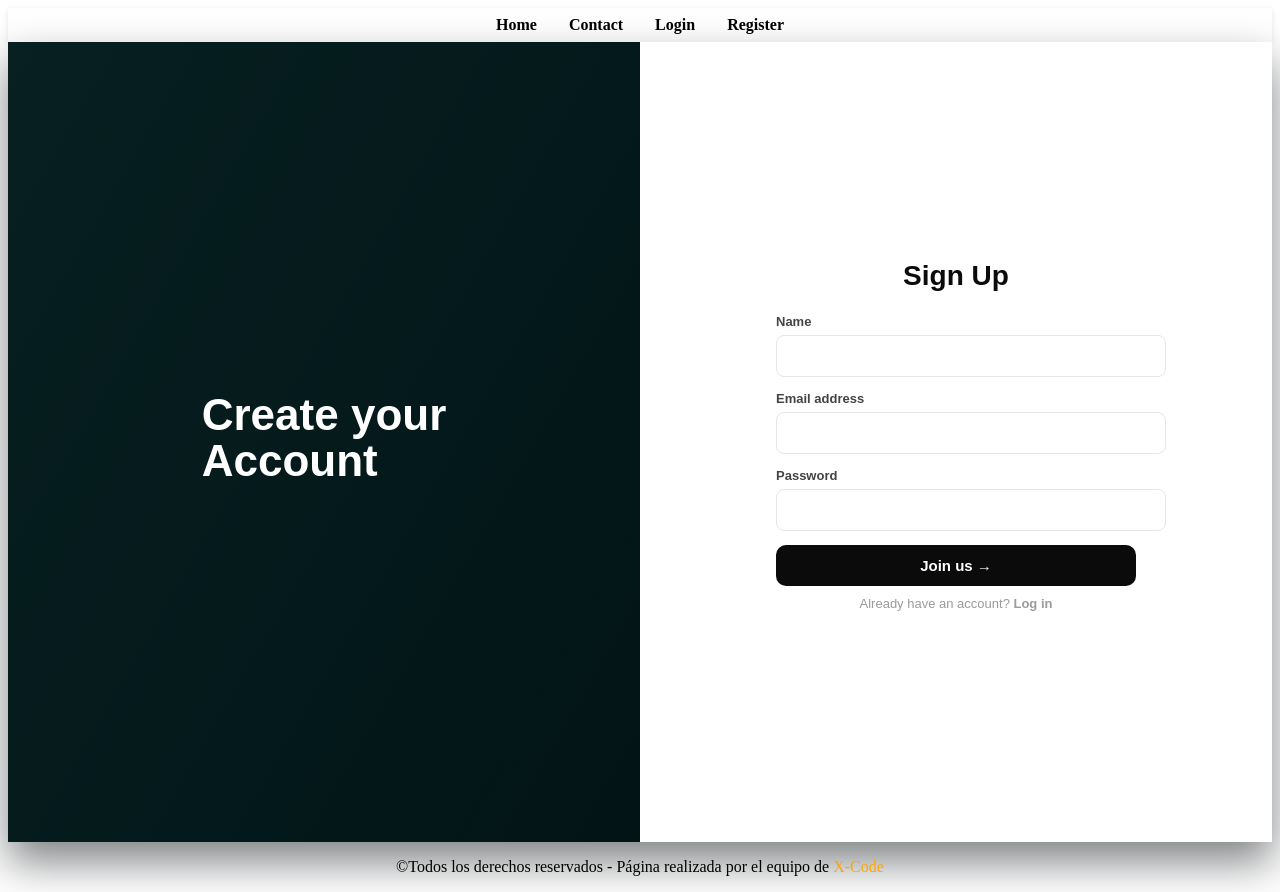
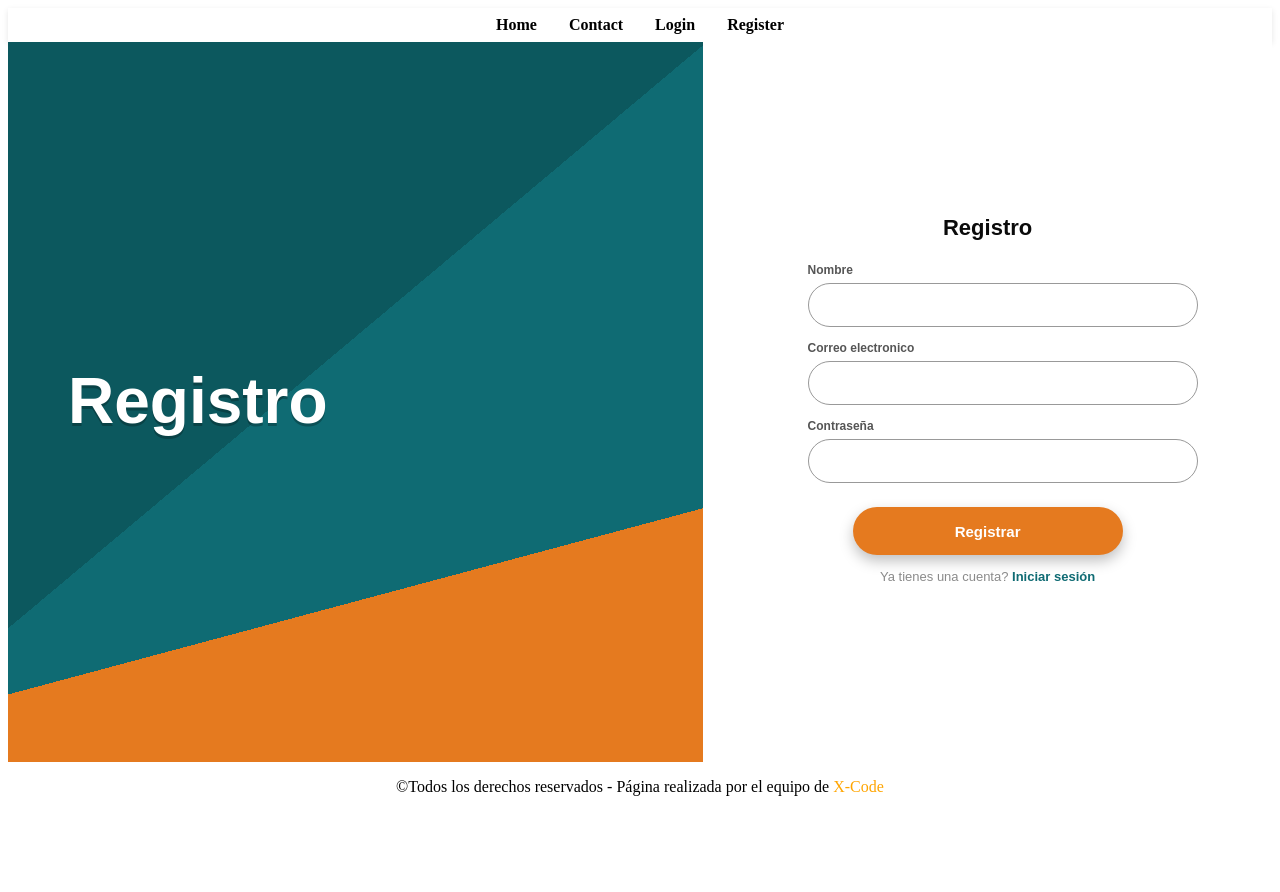
Before and after one commit to dudidev/TRIPGO-FRONTEND, an Angular app: page /register in a window 1280 px wide. After the commit the page ends 812 px from the top, so only its background shows below. Built offline with nearby package versions, Linux system fonts and the light colour scheme.

Commit message:
Refactorizar register

```diff
--- a/src/app/pages/register/register.css
+++ b/src/app/pages/register/register.css
@@ -1,4 +1,204 @@
 .ppal {
+  width: 100%;
+  min-height: calc(100vh - 120px); /* deja aire para nav/footer */
+  font-family: 'Poppins', sans-serif;
+
+  display: grid;
+  grid-template-columns: 1.1fr 0.9fr;
+  background: #fff;
+  overflow: hidden;
+}
+
+/* =========================
+   IZQUIERDA (como mockup)
+   ========================= */
+.left {
+  position: relative;
+  padding: 80px 60px;
+  display: flex;
+  align-items: center;
+  justify-content: flex-start;
+  background: #0f6b73; /* verde azulado plano */
+  min-height: 560px;
+  overflow: hidden;
+}
+
+/* quitamos el oscuro que tenías */
+.left::before {
+  content: "";
+  position: absolute;
+  inset: 0;
+  background: none;
+}
+
+/* diagonal oscura */
+.left::after {
+  content: "";
+  position: absolute;
+  inset: 0;
+  background:
+    linear-gradient(
+      140deg,
+      rgba(0,0,0,0.18) 0%,
+      rgba(0,0,0,0.18) 45%,
+      transparent 45%,
+      transparent 100%
+    ),
+    linear-gradient(
+      165deg,
+      transparent 0%,
+      transparent 72%,
+      #e57a1f 72%,
+      #e57a1f 100%
+    );
+  pointer-events: none;
+}
+
+.left-content {
+  position: relative;
+  z-index: 2;
+  max-width: 420px;
+}
+
+.left h1 {
+  margin: 0;
+  font-size: clamp(44px, 5vw, 64px);
+  line-height: 1.05;
+  font-weight: 800;
+  color: white;
+  text-shadow: 0 3px 0 rgba(0,0,0,0.25);
+}
+
+/* =========================
+   DERECHA
+   ========================= */
+.right {
+  background: #fff;
+  padding: 48px 56px;
+  display: flex;
+  align-items: center;
+  justify-content: center;
+}
+
+.carta {
+  width: 100%;
+  max-width: 360px;
+  text-align: center;
+}
+
+.carta h2 {
+  margin: 8px 0 22px;
+  font-size: 22px;    /* más pequeño como mockup */
+  color: #0b0b0b;
+  font-weight: 800;
+}
+
+/* Formulario */
+form .field {
+  margin-bottom: 14px;
+  text-align: left;
+}
+
+label {
+  display: block;
+  font-size: 12px;
+  margin-bottom: 6px;
+  color: #555;
+  font-weight: 700;
+}
+
+/* INPUTS tipo pill */
+input {
+  width: 100%;
+  height: 42px;
+  padding: 0 14px;
+  border-radius: 999px;      /* pill */
+  border: 1.5px solid #999;  /* más marcado */
+  font-size: 14px;
+  outline: none;
+  transition: 0.2s ease;
+}
+
+input:focus {
+  border-color: #0f6b73;
+  box-shadow: 0 0 0 3px rgba(15,107,115,0.15);
+}
+
+/* BOTÓN naranja ancho */
+.btn {
+  margin-top: 10px;
+  width: 75%;
+  height: 48px;
+  border-radius: 999px;
+  border: none;
+  cursor: pointer;
+  font-weight: 700;
+  font-size: 15px;
+  transition: transform .12s ease, filter .12s ease;
+}
+
+.btn-primary {
+  background: #e57a1f; /* naranja mockup */
+  color: white;
+  box-shadow: 0 6px 14px rgba(0,0,0,0.25);
+}
+
+.btn-primary:hover {
+  transform: translateY(-1px);
+  filter: brightness(1.03);
+}
+
+.account {
+  text-align: center;
+  color: #8a8a8a;
+  font-size: 13px;
+  margin-top: 14px;
+}
+
+.account a {
+  color: #0f6b73;
+  font-weight: 700;
+  text-decoration: none;
+}
+
+.account a:hover {
+  text-decoration: underline;
+}
+
+/* =========================
+   RESPONSIVE
+   ========================= */
+@media (max-width: 900px) {
+  .ppal {
+    grid-template-columns: 1fr;
+  }
+
+  .left {
+    min-height: 45vh;
+    padding: 60px 30px;
+  }
+
+  .right {
+    min-height: 55vh;
+    padding: 40px 20px;
+  }
+
+  .btn {
+    width: 100%;
+  }
+}
+
+
+
+
+
+
+
+
+
+
+
+/* .ppal {
   width: 100%;
   height: 100vh;
   justify-content: center;
@@ -20,9 +220,9 @@
   background-size: cover;
   background-position: center;
   min-height: 560px;
-}
+} */
 
-.left::before {
+/* .left::before {
   content: "";
   position: absolute;
   inset: 0;
@@ -41,11 +241,11 @@
   line-height: 1.05;
   font-weight: 700;
   color: white;
-}
+} */
 
 
 
-.right {
+/* .right {
   background: #fff;
   padding: 48px 56px;
   display: flex;
@@ -64,31 +264,31 @@
   font-size: 28px;
   color: #0b0b0b;
   font-weight: 700;
-}
+} */
 
 /* Formulario */
-form .field {
+/* form .field {
   margin-bottom: 14px;
-}
+} */
 
-label {
+/* label {
   display: block;
   font-size: 13px;
   margin-bottom: 6px;
   color: #444;
   font-weight: 600;
-}
+} */
 
-input {
+/* input {
   width: 100%;
   padding: 12px 14px;
   border-radius: 8px;
   border: 1px solid #e6e6e6;
   font-size: 14px;
   outline: none;
-}
+} */
 
-input:focus {
+/* input:focus {
   border-color: #00a3a3;
   box-shadow: 0 6px 18px rgba(0, 163, 163, 0.08);
 }
@@ -102,9 +302,9 @@ input:focus {
   cursor: pointer;
   font-weight: 700;
   font-size: 15px;
-}
+} */
 
-.btn-primary {
+/* .btn-primary {
   background: #0b0b0b;
   color: white;
 }
@@ -120,4 +320,4 @@ input:focus {
   color: inherit;
   font-weight: 700;
   text-decoration: none;
-}
+} */
--- a/src/app/pages/register/register.html
+++ b/src/app/pages/register/register.html
@@ -5,37 +5,40 @@
 
   <section class="left">
     <div class="left-content">
-      <h1>Create your<br>Account</h1>
+      <h1>Registro<br></h1>
     </div>
+    <img src="" alt="">
   </section>
+
+
 
 
   <aside class="right">
     <div class="carta">
-      <h2>Sign Up</h2>
+      <h2>Registro</h2>
 
       <form (ngSubmit)="onSubmit()">
         <div class="field">
-          <label for="first">Name</label>
+          <label for="first">Nombre</label>
           <input id="first" [(ngModel)]="name" name="first" type="text" required>
         </div>
 
         <div class="field">
-          <label for="email">Email address</label>
+          <label for="email">Correo electronico</label>
           <input id="email" [(ngModel)]="email" name="email" type="email" required>
         </div>
 
         <div class="field">
-          <label for="password">Password</label>
+          <label for="password">Contraseña</label>
           <input id="password" [(ngModel)]="password" name="password" type="password" required>
         </div>
 
-        <button class="btn btn-primary" type="submit">Join us →</button>
+        <button class="btn btn-primary" type="submit">Registrar</button>
 
 
         <p class="account">
-          Already have an account?
-          <a routerLink="/login">Log in</a>
+          Ya tienes una cuenta?
+          <a routerLink="/login">Iniciar sesión</a>
         </p>
       </form>
     </div>
```
